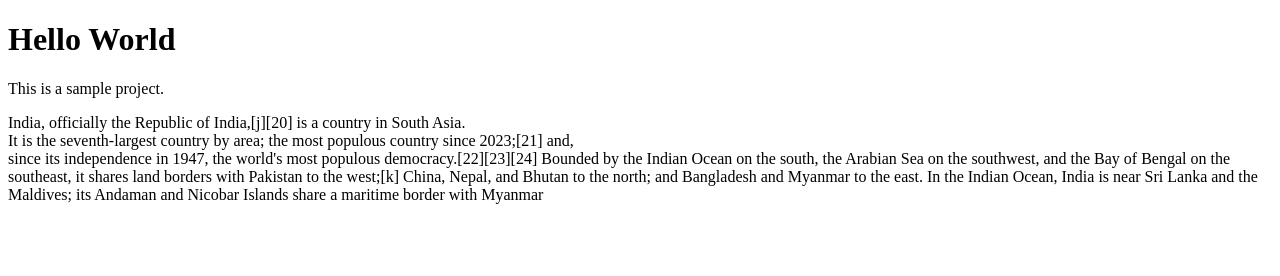
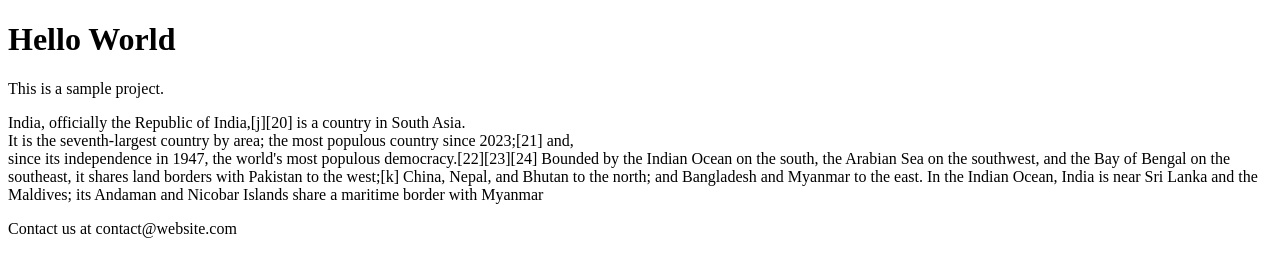
Before and after one commit to AshwinKaliraj/Module-2, a plain HTML site: page index.html in a window 1280 px wide. Drawn offline with Linux system fonts and the light colour scheme.

Commit message:
Update footer index.html

```diff
--- a/index.html
+++ b/index.html
@@ -7,5 +7,6 @@
   <h1>Hello World</h1>
   <p>This is a sample project.</p>
   <p>India, officially the Republic of India,[j][20] is a country in South Asia.<br> It is the seventh-largest country by area; the most populous country since 2023;[21] and,<br> since its independence in 1947, the world's most populous democracy.[22][23][24] Bounded by the Indian Ocean on the south, the Arabian Sea on the southwest, and the Bay of Bengal on the southeast, it shares land borders with Pakistan to the west;[k] China, Nepal, and Bhutan to the north; and Bangladesh and Myanmar to the east. In the Indian Ocean, India is near Sri Lanka and the Maldives; its Andaman and Nicobar Islands share a maritime border with Myanmar</p>
+<footer>Contact us at contact@website.com</footer>
 </body>
 </html>
```
